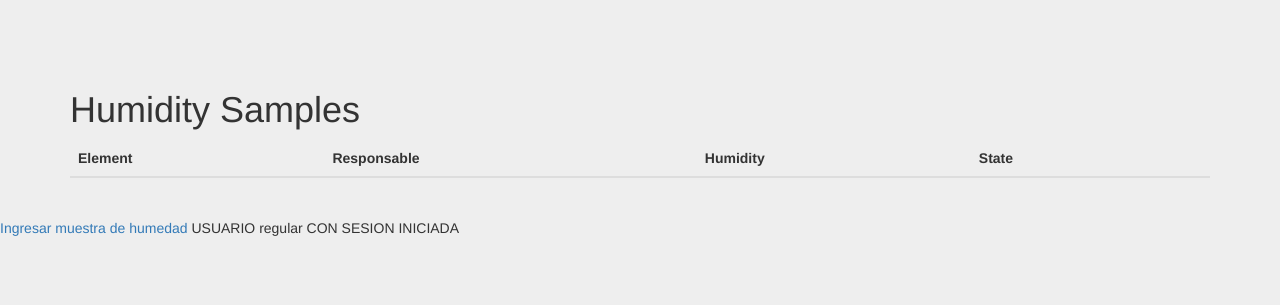
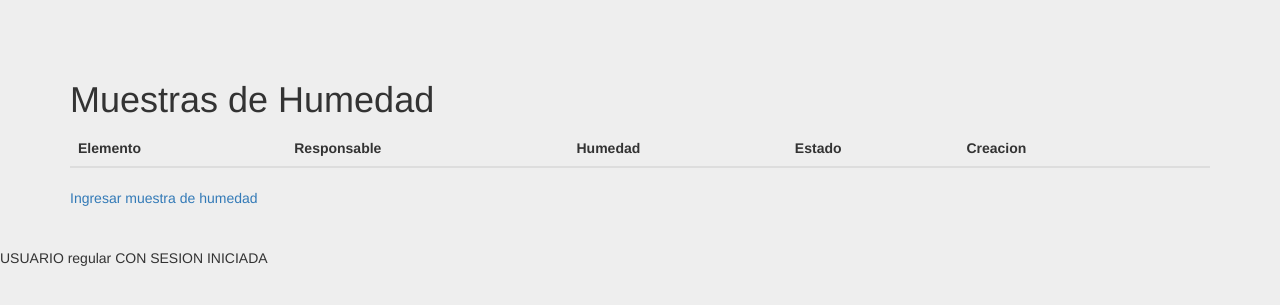
Before and after one commit to jjsotomayor/agsinformationsystem, a Rails app: page /humidity_samples in a window 1280 px wide. Shown: the part 54-359 px from the top of the page. Run offline with Rails 7, Linux system fonts and the light colour scheme; a user stored in the database is signed in; data that the repository does not hold is empty; style sheets or scripts are compiled from the project's sources; some libraries are stand-ins or nearby versions.

Commit message:
Change state to status and improved views

```diff
--- a/app/assets/stylesheets/application.scss
+++ b/app/assets/stylesheets/application.scss
@@ -52,6 +52,10 @@
 .container-small{
    margin: 0 auto;
    width: 500px;
+}
+.container-samples{
+   margin: 0 auto;
+   width: 400px;
 }
 
 .pestaña{
--- a/app/controllers/application_controller.rb
+++ b/app/controllers/application_controller.rb
@@ -3,6 +3,7 @@ class ApplicationController < ActionController::Base
   before_action :configure_permitted_parameters, if: :devise_controller?
 
   # helper da acceso a los metodos en las vistas e include en los controladores.
+  helper TimeHelper
   helper SessionsHelper
   include SessionsHelper
   include IconsHelper
--- a/app/controllers/humidity_samples_controller.rb
+++ b/app/controllers/humidity_samples_controller.rb
@@ -2,33 +2,20 @@ class HumiditySamplesController < ApplicationController
   before_action :set_humidity_sample, only: [:show, :edit, :update, :destroy]
 
   # GET /humidity_samples
-  # GET /humidity_samples.json
   def index
-    @humidity_samples = HumiditySample.all
-    @humidity_sample = HumiditySample.new
+    @humidity_samples = HumiditySample.order('created_at DESC')
+    # @humidity_sample = HumiditySample.new
   end
 
   # GET /humidity_samples/1
-  # GET /humidity_samples/1.json
   def show
   end
 
   # GET /humidity_samples/new
   def new
+    set_success_message_variables
     @humidity_samples = HumiditySample.last_humidity_samples(3)
     @humidity_sample = HumiditySample.new
-
-    @edited_sample = false
-    @created_sample = false
-    if @created_sample = params[:created_sample]
-      @created_sample = params[:created_sample]
-      @sample_state = params[:state]
-    elsif @edited_sample = params[:edited_sample]
-      @edited_sample = true
-      @sample_state = params[:state]
-    end
-
-    # puts("HELLO WORLD ESTOY RECORRIENDO EL CONTROLADOR DE HUMIDITY SAMPLES ->NEW!!!!!!!!!")
   end
 
   # GET /humidity_samples/1/edit
@@ -36,7 +23,6 @@ class HumiditySamplesController < ApplicationController
   end
 
   # POST /humidity_samples
-  # POST /humidity_samples.json
   def create #TESTEAR
 
     @element = Element.create_element_if_doesnt_exist(element_params)
@@ -44,9 +30,8 @@ class HumiditySamplesController < ApplicationController
     @humidity_sample.element = @element
 
     if @humidity_sample.save
-      puts "entre aqui!!!!!!: param_1: 'value_1', param_2: 'value_2'"
       session[:display_created_alert] = true
-      redirect_to new_humidity_sample_path state: @humidity_sample.state# notice: "Muestra almacenada correctamente."
+      redirect_to new_humidity_sample_path status: @humidity_sample.status# notice: "Muestra almacenada correctamente."
     else
       #Si hago redirect, termino el proces, en cambio con render mantengo la info de los errores,y es buena practica pq lo hace scaffold
       @humidity_samples = HumiditySample.last_humidity_samples(3)
@@ -56,12 +41,11 @@ class HumiditySamplesController < ApplicationController
   end
 
   # PATCH/PUT /humidity_samples/1
-  # PATCH/PUT /humidity_samples/1.json
   def update
 
     if @humidity_sample.update(humidity_sample_params)
       session[:display_edited_alert] = true
-      redirect_to new_humidity_sample_path state: @humidity_sample.state#, notice: 'Muestra editada correctamente.'
+      redirect_to new_humidity_sample_path status: @humidity_sample.status#, notice: 'Muestra editada correctamente.'
     else
       render :edit
       #Esta vista se rompe completa al ingresar.
@@ -69,13 +53,9 @@ class HumiditySamplesController < ApplicationController
   end
 
   # DELETE /humidity_samples/1
-  # DELETE /humidity_samples/1.json
   def destroy
     @humidity_sample.destroy
-    respond_to do |format|
-      format.html { redirect_to humidity_samples_url, notice: 'Humidity sample was successfully destroyed.' }
-      format.json { head :no_content }
-    end
+    redirect_to humidity_samples_url, notice: 'Muestra de humedad eliminada.'
   end
 
   private
@@ -95,4 +75,16 @@ class HumiditySamplesController < ApplicationController
       params.permit(:tag)
     end
 
+    def set_success_message_variables
+      @edited_sample = false
+      @created_sample = false
+      if @created_sample = params[:created_sample]
+        @created_sample = params[:created_sample]
+        @sample_state = params[:state]
+      elsif @edited_sample = params[:edited_sample]
+        @edited_sample = true
+        @sample_state = params[:state]
+      end
+    end
+
 end
--- a/app/views/humidity_samples/_form_edit.html.erb
+++ b/app/views/humidity_samples/_form_edit.html.erb
@@ -10,7 +10,7 @@
 <% end %>
 
 
-<div class= "container">
+<div class= "container-samples">
   <div class= "pestaña">Laboratorio</div>
     <div class="outside-new-form green-outside-new-form">
       <h1><span class= "glyphicon glyphicon-list-alt"></span> Editar Humedad</h1>
--- a/app/views/humidity_samples/_form_new.html.erb
+++ b/app/views/humidity_samples/_form_new.html.erb
@@ -10,7 +10,7 @@
 <% end %>
 
 
-<div class= "container">
+<div class= "container-samples">
   <div class= "pestaña">Laboratorio</div>
     <div class="outside-new-form green-outside-new-form">
       <h1><span class= "glyphicon glyphicon-list-alt"></span> Humedad</h1>
--- a/app/views/humidity_samples/index.html.erb
+++ b/app/views/humidity_samples/index.html.erb
@@ -1,22 +1,21 @@
-<p id="notice"><%= notice %></p>
-
 
 <div class="container">
-<h1>Humidity Samples</h1>
+<h1>Muestras de Humedad</h1>
 <table class = "table table-striped">
   <thead>
     <tr>
-      <th>Element</th>
+      <th>Elemento</th>
       <th>Responsable</th>
-      <th>Humidity</th>
-      <th>State</th>
+      <th>Humedad</th>
+      <th>Estado</th>
+      <th>Creacion</th>
       <th colspan="3"></th>
     </tr>
   </thead>
 
   <tbody>
     <% @humidity_samples.each do |humidity_sample| %>
-      <%if humidity_sample.state == "aprobado" %>
+      <%if humidity_sample.status == "aprobado" %>
       <tr class="success">
       <%else%>
       <tr class= "danger">
@@ -25,15 +24,15 @@
         <td><%= humidity_sample.element.tag %></td>
         <td><%= humidity_sample.responsable %></td>
         <td><%= humidity_sample.humidity %></td>
-        <td><%= humidity_sample.state %></td>
-        <td><%= link_to 'Show', humidity_sample %></td>
-        <td><%= link_to 'Edit', edit_humidity_sample_path(humidity_sample) %></td>
-        <td><%= link_to 'Destroy', humidity_sample, method: :delete, data: { confirm: 'Are you sure?' } %></td>
+        <td><%= humidity_sample.status %></td>
+        <td><%= date_time(humidity_sample.created_at) %></td>
+        <td><%= link_to 'Ver', humidity_sample %></td>
+        <td><%= link_to 'Editar', edit_humidity_sample_path(humidity_sample) %></td>
+        <td><%= link_to 'Eliminar', humidity_sample, method: :delete, data: { confirm: 'Estas seguro?' } %></td>
       </tr>
     <% end %>
   </tbody>
 </table>
 
-<br>
+<%= link_to 'Ingresar muestra de humedad', new_humidity_sample_path %>
 </div>
-<%= link_to 'Ingresar muestra de humedad', new_humidity_sample_path %>
--- a/app/views/humidity_samples/new.html.erb
+++ b/app/views/humidity_samples/new.html.erb
@@ -20,13 +20,13 @@
         <td><%= humidity_sample.element.tag %></td>
         <td><%= humidity_sample.responsable %></td>
         <td><%= humidity_sample.humidity %></td>
-        <td><%= humidity_sample.state %></td>
+        <td><%= humidity_sample.status %></td>
 
         <td><%=humidity_sample.created_at.strftime("%H:%M:%S")%></td>
         <!--(Time.now - humidity_sample.created_at).to_s + " secs ago"  -- time_ago_in_words(humidity_sample.created_at)-->
 
         <td><%= link_to 'Editar', edit_humidity_sample_path(humidity_sample) %></td>
-        <td><%= link_to 'Borrar', humidity_sample, method: :delete, data: { confirm: 'Are you sure?' } %></td>
+        <td><%= link_to 'Borrar', humidity_sample, method: :delete, data: { confirm: 'Estas seguro?' } %></td>
       </tr>
     <% end %>
   </tbody>
--- a/app/views/layouts/application.html.erb
+++ b/app/views/layouts/application.html.erb
@@ -34,6 +34,7 @@
     <%= yield %>
 
     <!--FIXME: Borrar esto al final, es solo de ayuda  -->
+    <br><br>
     <%if current_user %>
     USUARIO regular CON SESION INICIADA <br>
     <%end%>
--- a/app/views/shared/_navbar.html.erb
+++ b/app/views/shared/_navbar.html.erb
@@ -44,7 +44,7 @@
           <a class="dropdown-toggle" data-toggle="dropdown" href="#">Administrar<span class="caret"></span></a>
           <ul class="dropdown-menu">
             <li><%=link_to 'Usuarios', users_path%></li>
-            <li><%=link_to 'Link 2'%></li>
+            <li><%=link_to 'Ip autorizadas', ip_addresses_path%></li>
           </ul>
         </li>
 
--- a/config/application.rb
+++ b/config/application.rb
@@ -16,5 +16,9 @@ module Agsinformationsystem
     # Configurando lenguaje español
     config.i18n.default_locale = :es
 
+    # Configuracion de limites
+    config.humidity_limit = 32
+
+
   end
 end
--- a/db/migrate/20170402043917_create_humidity_samples.rb
+++ b/db/migrate/20170402043917_create_humidity_samples.rb
@@ -5,8 +5,8 @@ class CreateHumiditySamples < ActiveRecord::Migration[5.0]
       t.string :responsable, null: false
       t.decimal :humidity, null: false
 
-      t.integer :state, null: false, default:0
-      t.boolean :state_modified, null: false, default:false
+      t.integer :status, null: false, default:0
+      t.boolean :status_modified, null: false, default:false
 
       t.timestamps
     end
```
Also changed, not shown: app/helpers/time_helper.rb (added, +17 -0 lines), app/models/humidity_sample.rb (+10 -11 lines), app/views/humidity_samples/show.html.erb (+18 -6 lines), app/views/shared/_message_success_js.html.erb (+4 -4 lines), app/views/humidity_samples/_humidity_sample.json.jbuilder (deleted), app/views/humidity_samples/index.json.jbuilder (deleted), app/views/humidity_samples/show.json.jbuilder (deleted), db/schema.rb.
